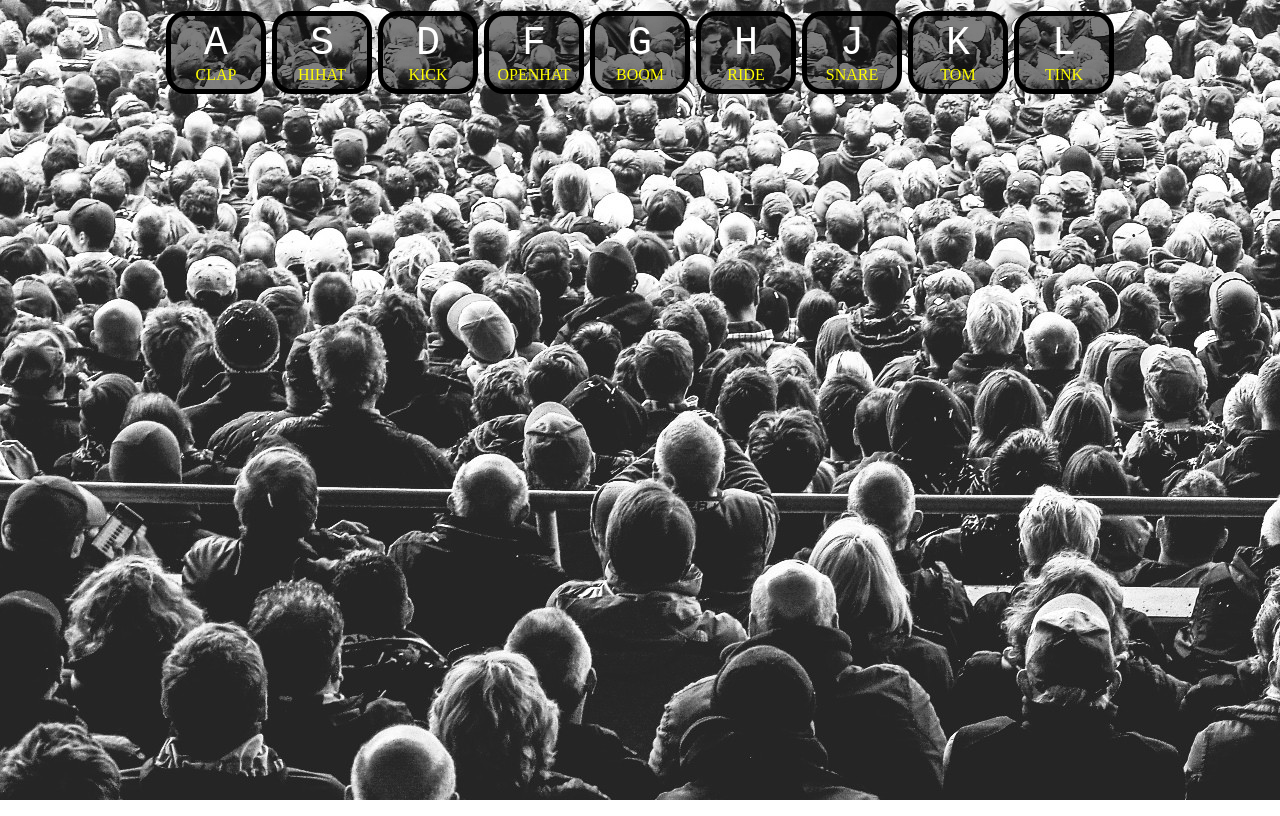
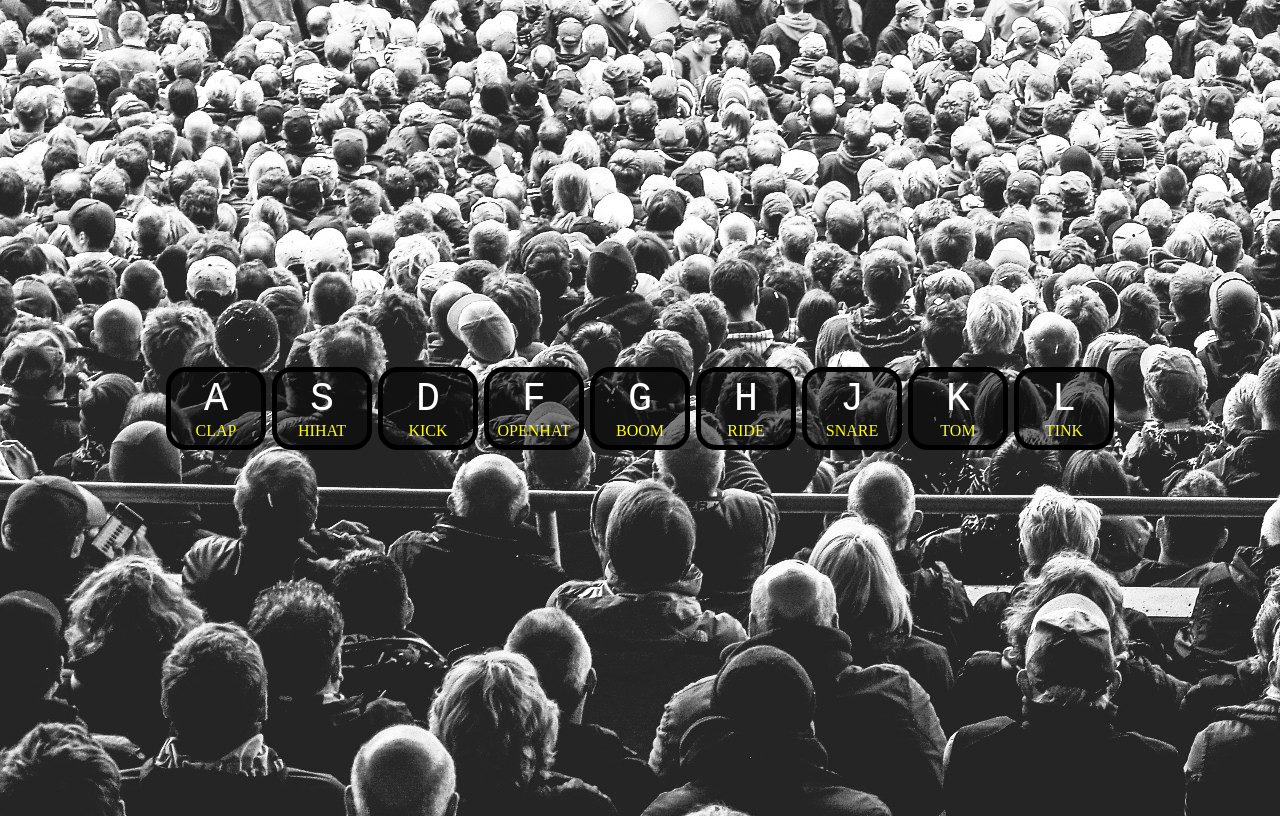
Before and after one commit to Vagyasri/Drum-Kit, a website built with webpack: page src/index.html in a window 1280 px wide. Built offline with nearby package versions, Linux system fonts and the light colour scheme.

Commit message:
Align notes to the center

```diff
--- a/src/index.html
+++ b/src/index.html
@@ -3,7 +3,6 @@
 <head>
     <meta charset="UTF-8">
     <meta name="viewport" content="width=device-width, initial-scale=1.0">
-    <link rel="stylesheet" href="style.css">
     <title>Drum-kit</title>
 </head>
 <body>
--- a/src/style.css
+++ b/src/style.css
@@ -5,6 +5,8 @@ body {
 .notes-container {
   color: white;
   display: flex;
+  height: 100vh;
+  align-items: center;
   justify-content: center;
   text-transform: uppercase;
   font-size: 40px;
@@ -20,6 +22,7 @@ body {
   padding: 5px;
   background: rgba(0, 0, 0, 0.5);
   width: 80px;
+  cursor: pointer;
 }
 
 .sound {
```
